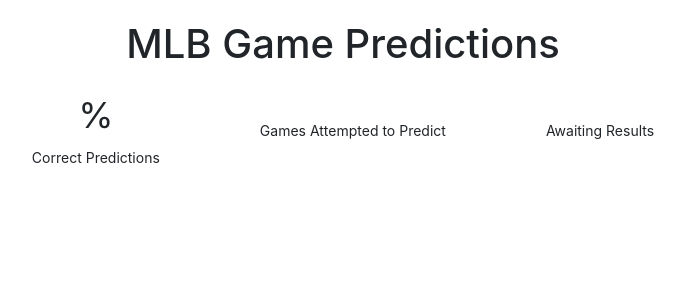
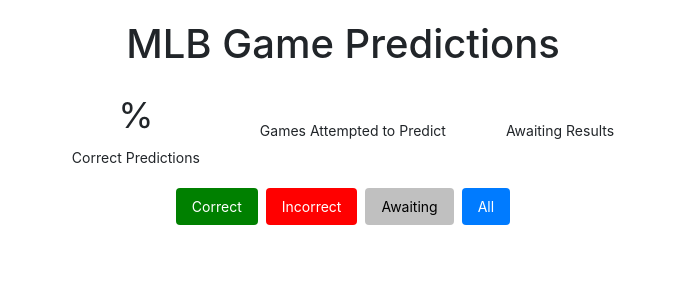
Before and after one commit to straslerj/mlb-win-predictor-front-end, a Flask app: template templates/index.html in a window 1280 px wide. Shown: the top 300 px of the page, without its empty margins (297-982 px from the left). Run offline with Flask 3, Linux system fonts and the light colour scheme; the template is opened without the code that fills it, so the values that code supplies are empty; some libraries are stand-ins or nearby versions.

Commit message:
Added filtering buttons

```diff
--- a/templates/index.html
+++ b/templates/index.html
@@ -99,8 +99,44 @@
             display: flex;
             flex-direction: column;
             align-items: center;
-            padding-right: 50px;
-            padding-left: 50px;
+            padding-right: 30px;
+            padding-left: 30px;
+        }
+
+        .filter-buttons {
+            display: flex;
+            justify-content: center;
+            margin-bottom: 20px;
+        }
+
+        .filter-button {
+            padding: 8px 16px;
+            margin: 0 4px;
+            font-size: 14px;
+            border: none;
+            border-radius: 4px;
+            cursor: pointer;
+        }
+
+        /* Customize button colors */
+        .filter-button[data-color="green"] {
+            background-color: green;
+            color: white;
+        }
+
+        .filter-button[data-color="red"] {
+            background-color: red;
+            color: white;
+        }
+
+        .filter-button[data-color="silver"] {
+            background-color: silver;
+            color: black;
+        }
+
+        .filter-button[data-color="all"] {
+            background-color: #007bff;
+            color: white;
         }
     </style>
 </head>
@@ -122,6 +158,12 @@
         </div>
     </div>
 
+    <div class="filter-buttons">
+        <button class="filter-button" data-color="green">Correct</button>
+        <button class="filter-button" data-color="red">Incorrect</button>
+        <button class="filter-button" data-color="silver">Awaiting</button>
+        <button class="filter-button" data-color="all">All</button>
+    </div>
 
     <div class="boxes-container">
         {% for game in games %}
@@ -150,6 +192,34 @@
         {% endif %}
         {% endfor %}
     </div>
+
+    <script>
+        document.addEventListener('DOMContentLoaded', function () {
+            // Get all filter buttons
+            const filterButtons = document.querySelectorAll('.filter-button');
+
+            // Get all boxes
+            const boxes = document.querySelectorAll('.box');
+
+            // Add click event listeners to each filter button
+            filterButtons.forEach(function (button) {
+                button.addEventListener('click', function () {
+                    // Get the color to filter by
+                    const color = this.getAttribute('data-color');
+
+                    // Show/hide boxes based on the selected color
+                    boxes.forEach(function (box) {
+                        if (color === 'all' || box.classList.contains(color)) {
+                            box.style.display = 'flex';
+                        } else {
+                            box.style.display = 'none';
+                        }
+                    });
+                });
+            });
+        });
+    </script>
+
 </body>
 
 </html>
```
